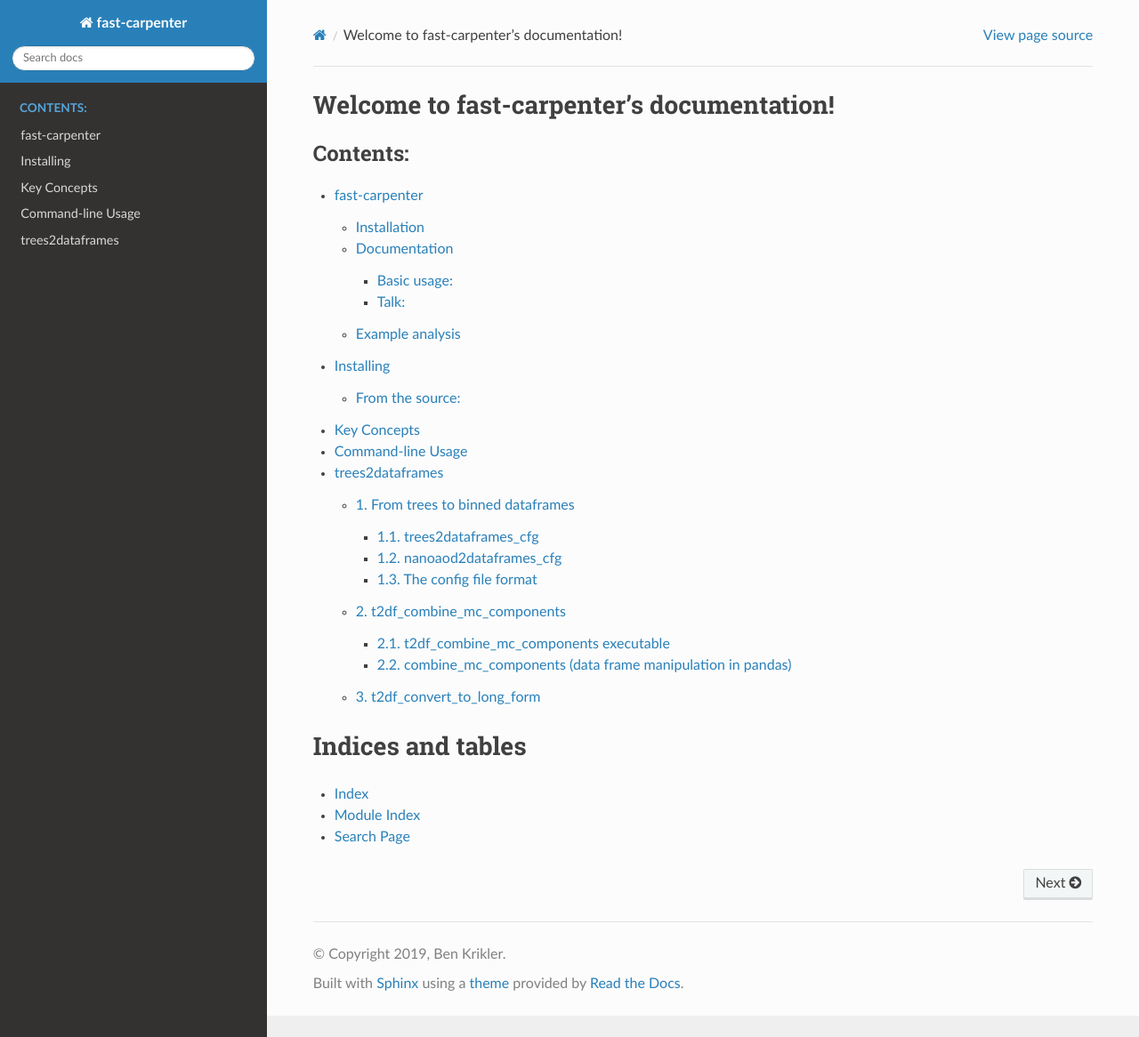
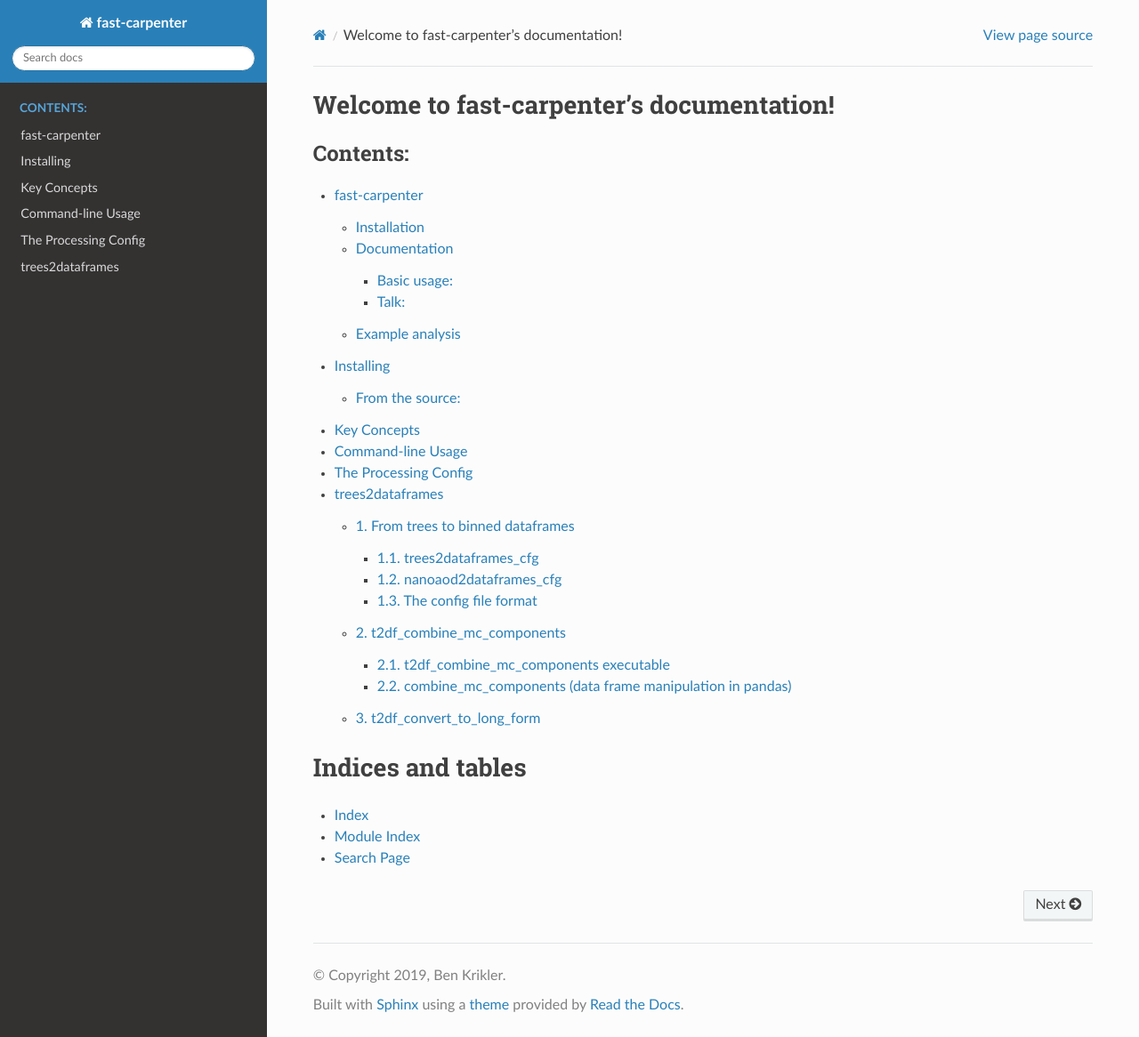
Before and after one commit to FAST-HEP/fast-carpenter, a Sphinx documentation site: the page built from docs/index.rst, in a window 1280 px wide and 1166 px high. Shown: the whole window at 89% size. Built offline with Sphinx 7.4.7 and the Read the Docs theme 2.0.0, drawn with Linux system fonts in a browser that asks for light colours.

Commit message:
Placeholder for description of the config

```diff
--- a/docs/index.rst
+++ b/docs/index.rst
@@ -10,6 +10,7 @@
    setup
    philosophy
    command_line
+   processing_config
    trees2dataframes/index
 
 
--- /dev/null
+++ b/docs/processing_config.rst
@@ -0,0 +1,2 @@
+The Processing Config
+=====================
```
